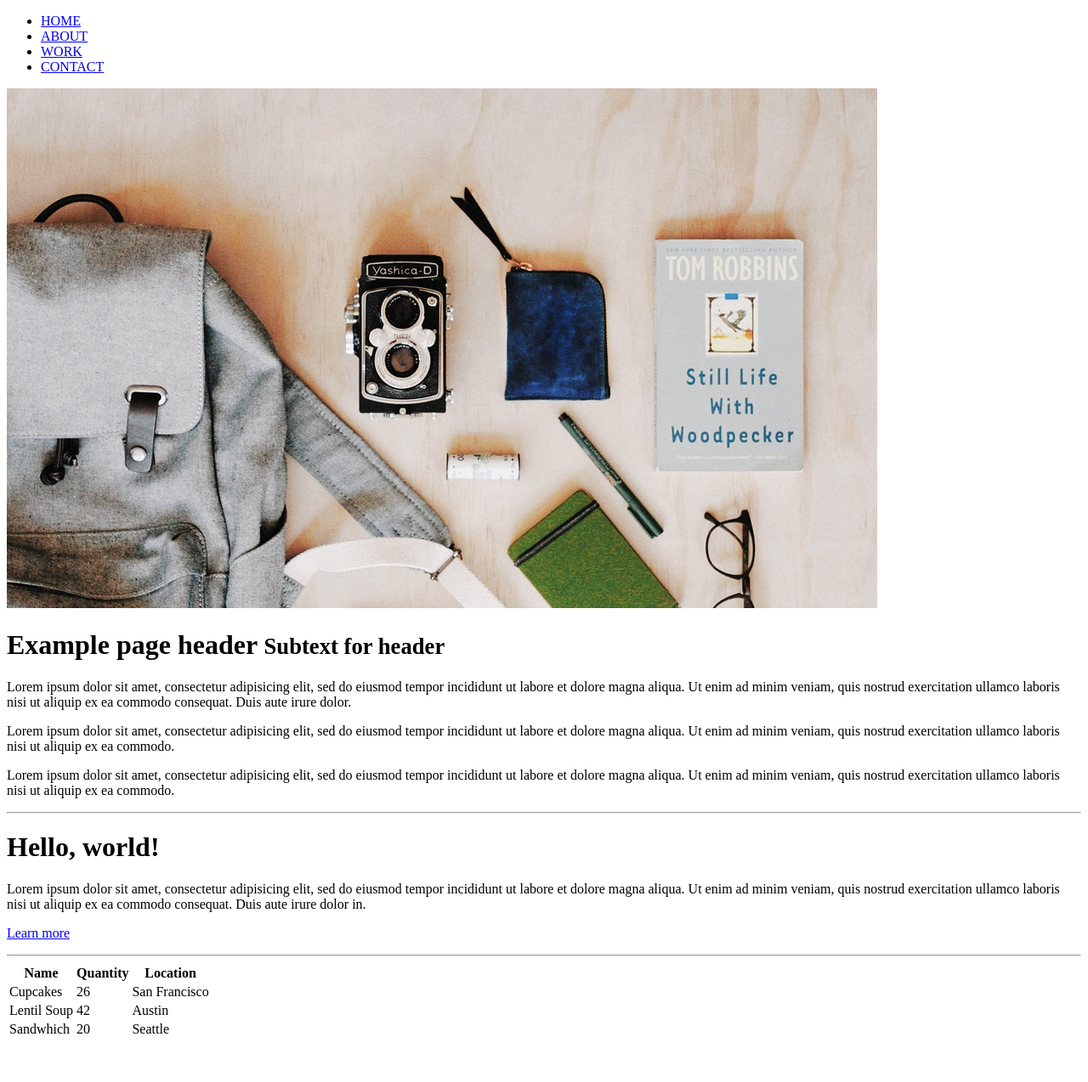
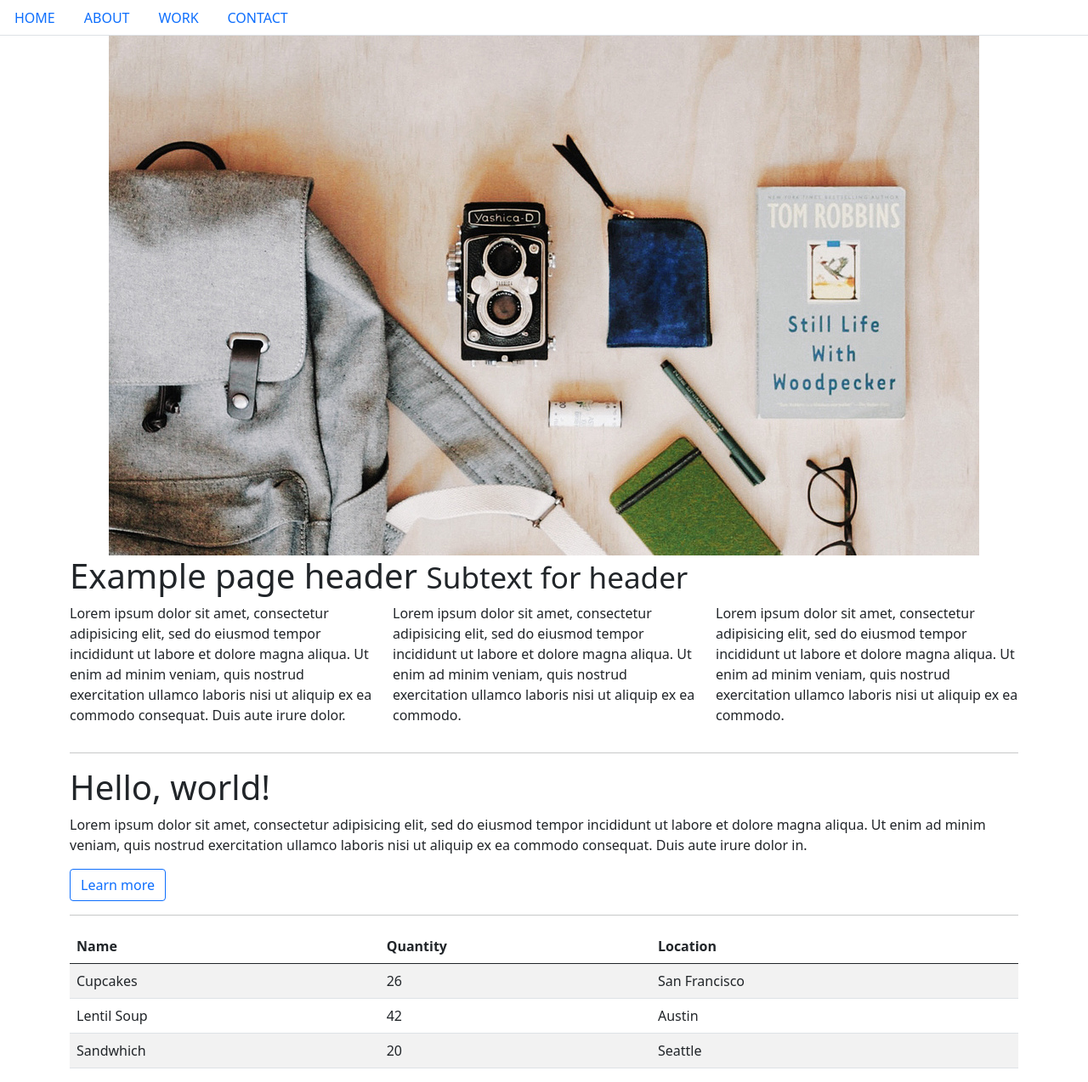
Before and after one commit to wonkatin/velcro, a plain HTML site: page index.html in a window 1280 px wide. Shown: the whole page at 85% size. Before the commit the page ends 1232 px from the top, so only its background shows below. Drawn offline with nearby package versions, Linux system fonts and the light colour scheme.

Commit message:
classwork

```diff
--- a/index.html
+++ b/index.html
@@ -5,7 +5,10 @@
 
         <!-- START Style Sheets -->
         <!-- Bootstrap CDN Goes Here -->
-
+        <!-- CSS only -->
+        <link href="https://cdn.jsdelivr.net/npm/bootstrap@5.0.0-beta2/dist/css/bootstrap.min.css" rel="stylesheet" integrity="sha384-BmbxuPwQa2lc/FVzBcNJ7UAyJxM6wuqIj61tLrc4wSX0szH/Ev+nYRRuWlolflfl" crossorigin="anonymous">
+        <!-- JavaScript Bundle with Popper -->
+        <script src="https://cdn.jsdelivr.net/npm/bootstrap@5.0.0-beta2/dist/js/bootstrap.bundle.min.js" integrity="sha384-b5kHyXgcpbZJO/tY9Ul7kGkf1S0CWuKcCD38l8YkeH8z8QjE0GmW1gYU5S9FOnJ0" crossorigin="anonymous"></script>
         <!-- Our personal style sheet -->
         <link rel="stylesheet" href="style.css" charset="utf-8">
         <!-- END Style Sheets -->
@@ -13,22 +16,22 @@
     <title>Bootstrap Framework Example</title>
   </head>
   <nav>
-    <ul>
-      <li><a href="#">HOME</a></li>
-      <li><a href="#">ABOUT</a></li>
-      <li><a href="#">WORK</a></li>
-      <li><a href="#">CONTACT</a></li>
+    <ul class="nav nav-tabs">
+      <li class="nav-item"><a href="#" class="nav-link">HOME</a></li>
+      <li class="nav-item"><a href="#" class="nav-link">ABOUT</a></li>
+      <li class="nav-item"><a href="#" class="nav-link">WORK</a></li>
+      <li class="nav-item"><a href="#" class="nav-link">CONTACT</a></li>
     </ul>
   </nav>
 
   <!-- START Image -->
-  <div>
-      <img src="img/asset_holder.jpg"/>
+  <div class="text-center">
+      <img src="img/asset_holder.jpg" class="img-fluid"/>
   </div>
   <!-- END Image -->
 
   <!-- START body wrapping -->
-  <div>
+  <div class = "container container-fluid">
 
     <!-- START Page Header -->
     <div>
@@ -37,14 +40,14 @@
     <!-- END Page header -->
 
     <!-- START Three content sections -->
-  <div>
-    <div>
+  <div class="row">
+    <div class="col-sm">
       <p> Lorem ipsum dolor sit amet, consectetur adipisicing elit, sed do eiusmod tempor incididunt ut labore et dolore magna aliqua. Ut enim ad minim veniam, quis nostrud exercitation ullamco laboris nisi ut aliquip ex ea commodo consequat. Duis aute irure dolor. </p>
     </div>
-    <div>
+    <div class="col-sm">
       <p> Lorem ipsum dolor sit amet, consectetur adipisicing elit, sed do eiusmod tempor incididunt ut labore et dolore magna aliqua. Ut enim ad minim veniam, quis nostrud exercitation ullamco laboris nisi ut aliquip ex ea commodo.</p>
     </div>
-    <div>
+    <div class="col-sm">
       <p> Lorem ipsum dolor sit amet, consectetur adipisicing elit, sed do eiusmod tempor incididunt ut labore et dolore magna aliqua. Ut enim ad minim veniam, quis nostrud exercitation ullamco laboris nisi ut aliquip ex ea commodo.</p>
     </div>
   </div>
@@ -52,12 +55,12 @@
 
     <hr>
   <!-- START Callout box -->
-  <div>
+  <div class="jumbotron jumbotron-fluid">
     <h1>Hello, world!</h1>
     <p>Lorem ipsum dolor sit amet, consectetur adipisicing elit, sed do eiusmod tempor incididunt ut labore et dolore magna aliqua. Ut enim ad minim veniam, quis nostrud exercitation ullamco laboris nisi ut aliquip ex ea commodo consequat. Duis aute irure dolor in.</p>
 
     <!-- START Learn More link -->
-    <p><a href="#">Learn more</a></p>
+    <p><a href="#" class="btn btn-outline-primary">Learn more</a></p>
     <!-- END Learn More link -->
   </div>
   <!-- END Callout box -->
@@ -65,7 +68,7 @@
     <hr>
 
   <!-- START Information Table -->
-  <table>
+  <table class="table table-striped">
     <thead>
       <tr>
         <th>Name</th>
```
